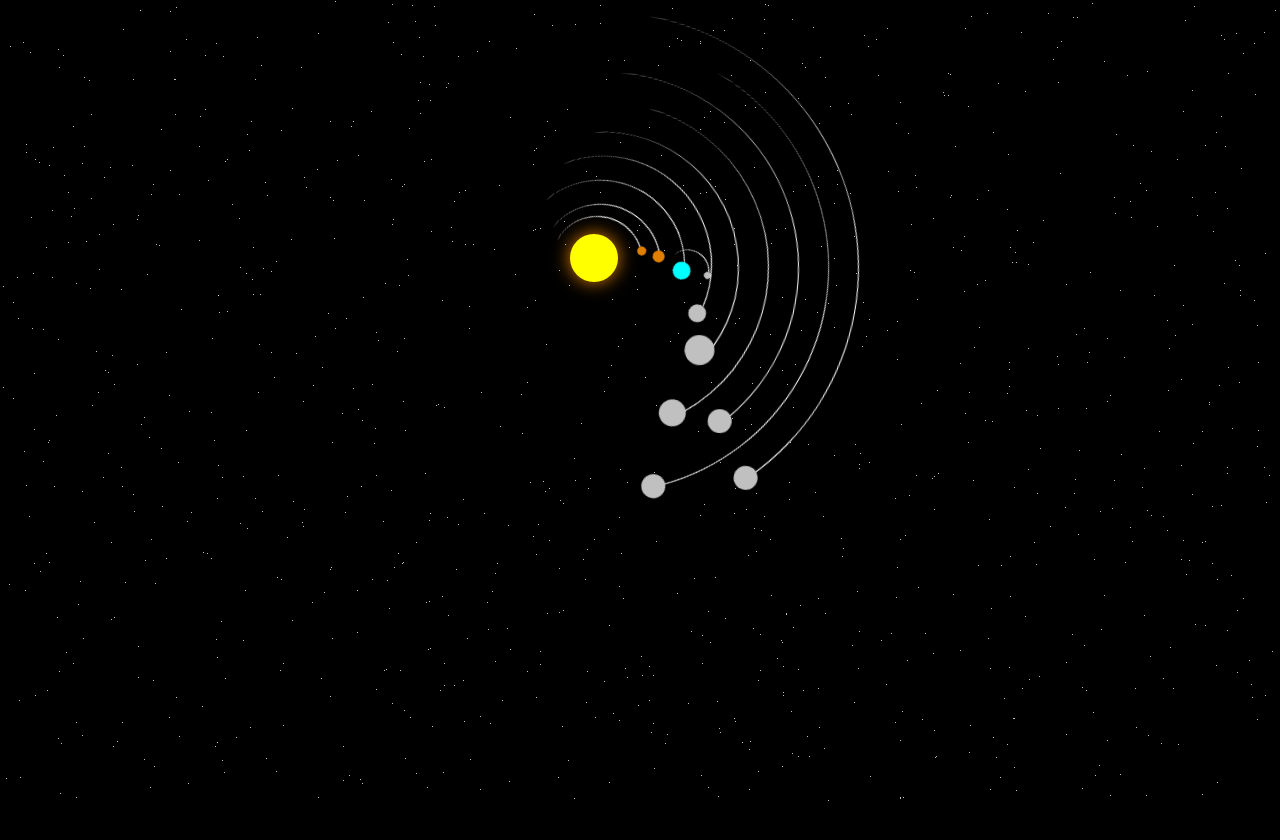
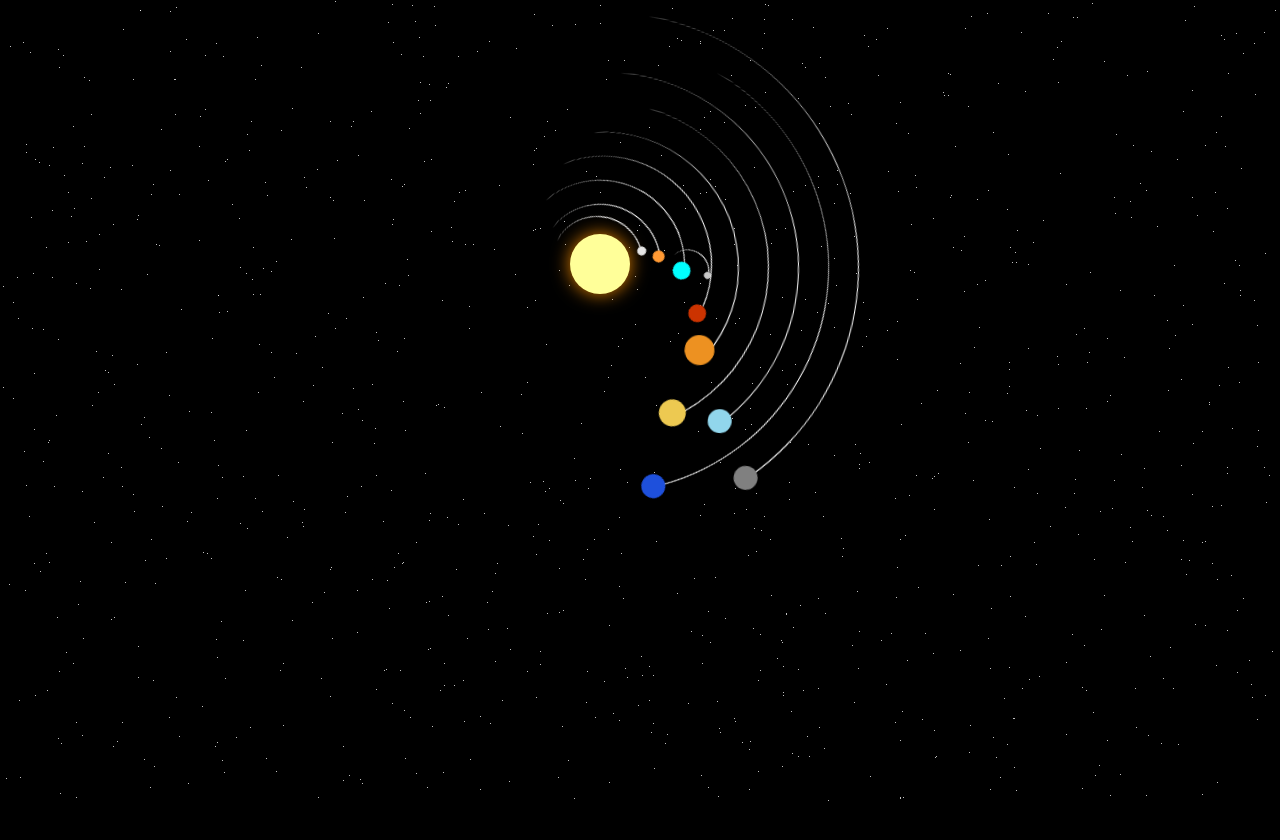
Before and after one commit to Krsnanando-Biplob/theEarth, a plain HTML site: page index.html in a window 1280 px wide. Drawn offline with Linux system fonts and the light colour scheme.

Commit message:
color of planet

```diff
--- a/style.css
+++ b/style.css
@@ -17,9 +17,9 @@ body{
   position: absolute;
   top: 15em;
   left: 15em;
-  width: 8em;
-  height: 8em;
-  background-color: yellow;
+  width: 10em;
+  height: 10em;
+  background-color: rgba(255, 255, 153, 1);
   border-radius: 50%;
   box-shadow: 0 0 3em rgb(225, 128, 0);
   animation: orbit 5s linear infinite;
@@ -136,14 +136,14 @@ body{
   right: 0.8em;
   width: 1.5em;
   height: 1.5em;
-  background-color: rgb(225, 128, 0);
+  background-color: rgb(230, 230, 230);
 }
 .venus::before{
   top: 2em;
   right: 2em;
   width: 2em;
   height: 2em;
-  background-color: rgb(225, 128, 0);
+  background-color: rgb(255, 153, 51);
 }
 
 .earth::before{
@@ -158,7 +158,7 @@ body{
   right: 0.2em;
   width: 1.2em;
   height: 1.2em;
-  background-color: silver;
+  background-color: rgb(200, 200, 200);
 
 }
 .mars::before{
@@ -166,7 +166,7 @@ body{
   right: 3em;
   width: 3em;
   height: 3em;
-  background-color: silver;
+  background-color: rgb(204, 51, 0);
 
 }
 .jupitar::before{
@@ -174,7 +174,7 @@ body{
   right: 5em;
   width: 5em;
   height: 5em;
-  background-color: silver;
+  background-color: rgba(237, 145, 33, 1);
 
 }
 .saturn::before{
@@ -182,7 +182,7 @@ body{
   right: 5em;
   width: 4.5em;
   height: 4.5em;
-  background-color: silver;
+  background-color: rgba(237, 201, 81, 1);
 
 }
 .uarnus::before{
@@ -190,7 +190,7 @@ body{
   right: 6.5em;
   width: 4em;
   height: 4em;
-  background-color: silver;
+  background-color: rgba(145, 214, 236, 1);
 
 }
 .neptune::before{
@@ -198,14 +198,14 @@ body{
   right: 8em;
   width: 4em;
   height: 4em;
-  background-color: silver;
+  background-color: rgba(30, 80, 220, 1);
 }
 .pluto::before{
   top: 11em;
   right: 10em;
   width: 4em;
   height: 4em;
-  background-color: silver;
+  background-color: rgba(128, 128, 128, 1);
 
 }
 
```
